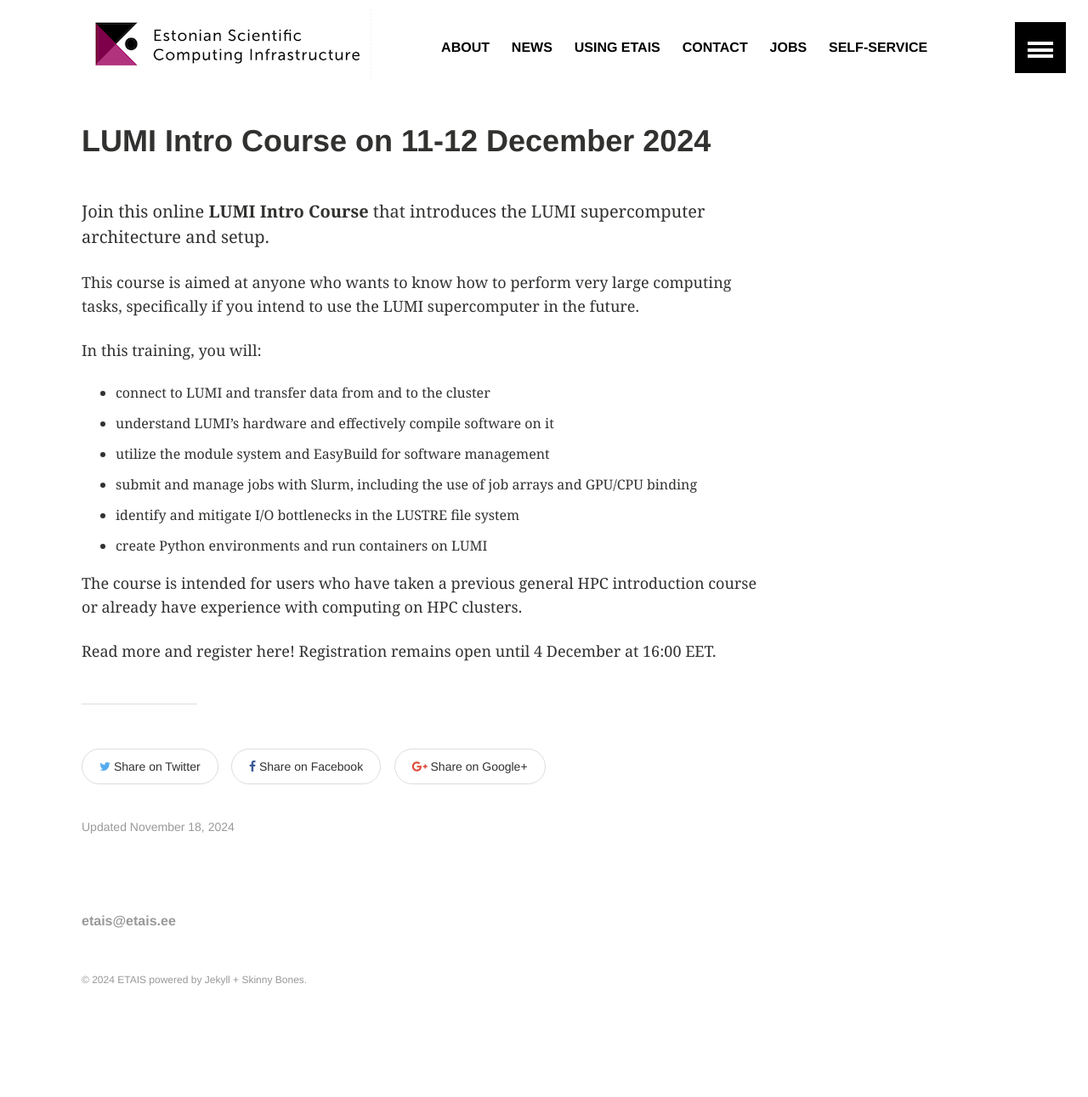
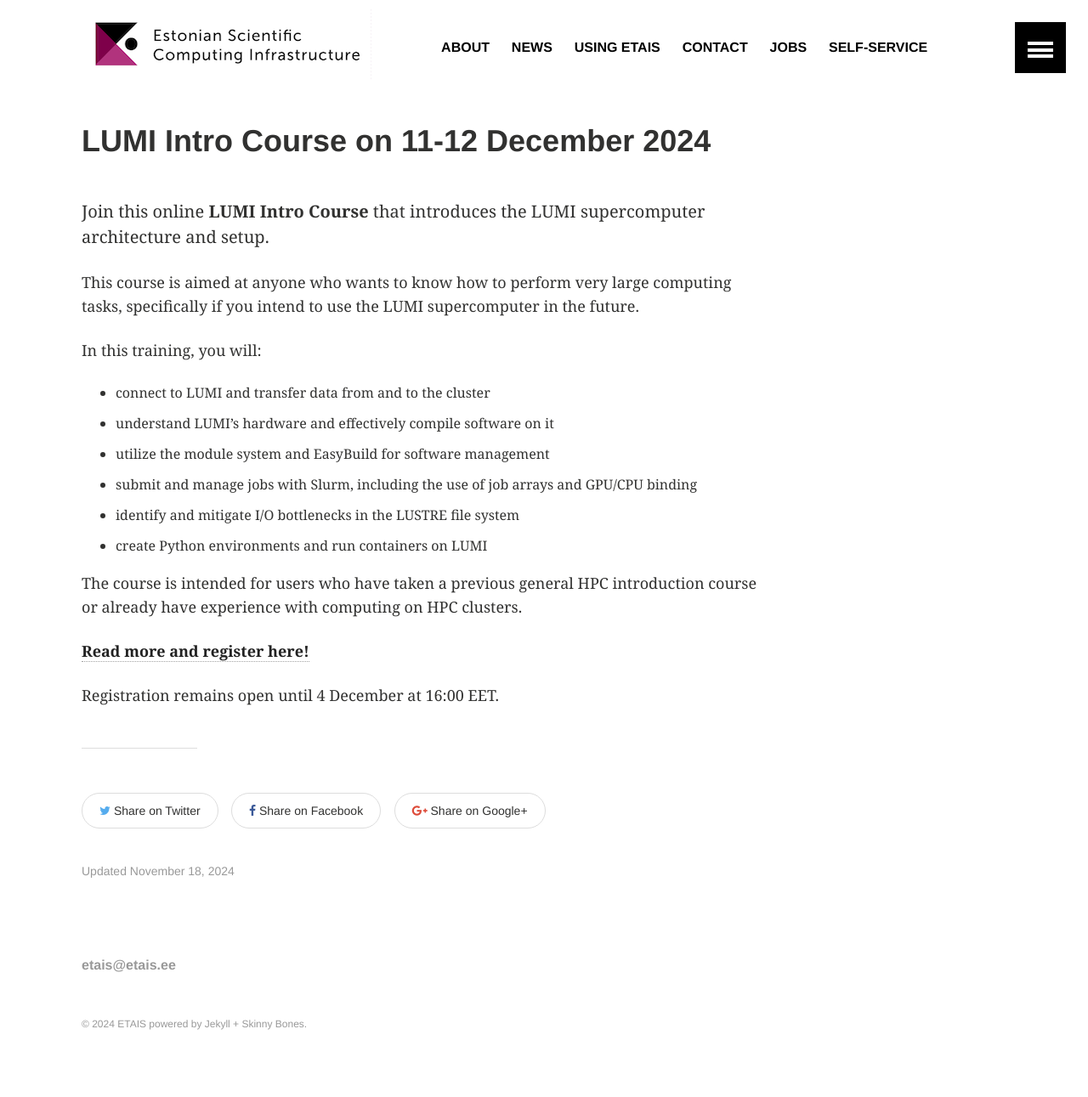
Before and after one commit to etais-ee/etais-web, a Jekyll site: the page built from _posts/2024-11-18-lumi-intro-course-2024.md, in a window 1280 px wide. Shown: the whole page at 85% size. Built offline with Jekyll 4.4.1, drawn with Linux system fonts in a browser that asks for light colours; comment, search, counter and statistics services are not loaded; before the commit the page ends 1239 px from its top, so only the background shows below that; part of the change alters nothing that is shown.

```diff
--- a/_posts/2024-11-18-lumi-intro-course-2024.md
+++ b/_posts/2024-11-18-lumi-intro-course-2024.md
@@ -18,4 +18,6 @@ In this training, you will:
 
 The course is intended for users who have taken a previous general HPC introduction course or already have experience with computing on HPC clusters.
 
-Read more and register here! Registration remains open until 4 December at 16:00 EET.
+**[Read more and register here!](https://www.lumi-supercomputer.eu/events/lumi-intro-dec24/)**
+
+Registration remains open until 4 December at 16:00 EET.
```
